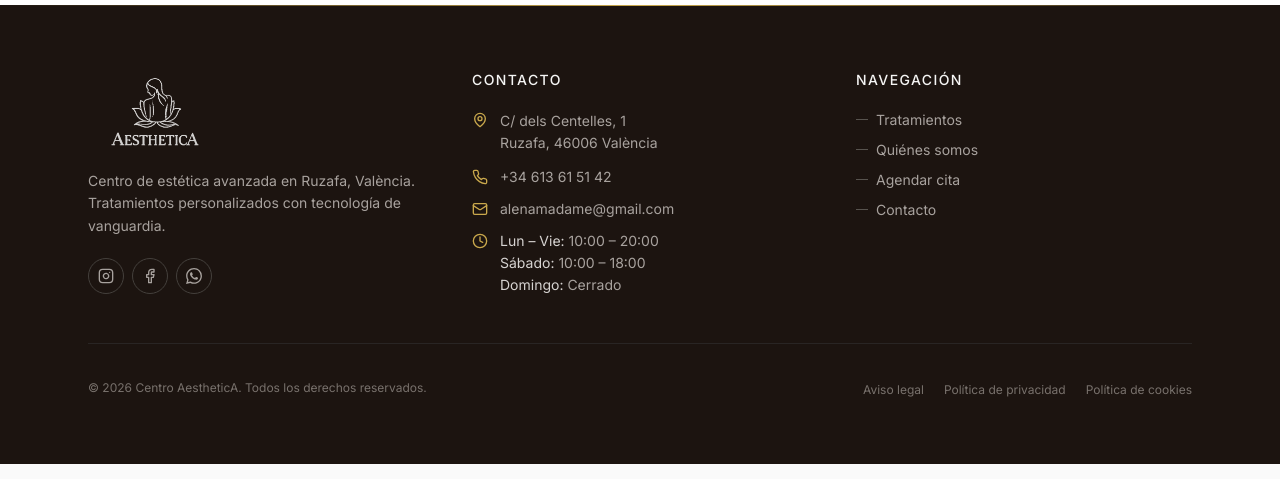
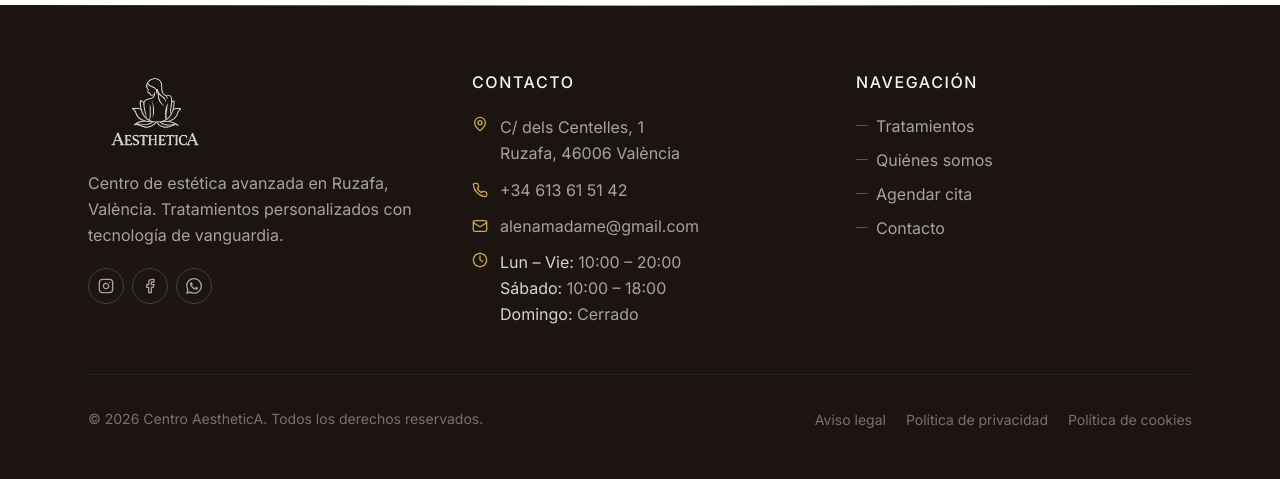
Before and after one commit to lalego/aesthetica-web, a React (Vite) app: page / in a window 1280 px wide. Shown: the part 4671-5150 px from the top of the page. Built offline with nearby package versions, Linux system fonts and the light colour scheme; no server answers; the database is empty; a web font is replaced by a local one.

Commit message:
fix: letras del footer más grandes

```diff
--- a/src/components/layout/Footer.tsx
+++ b/src/components/layout/Footer.tsx
@@ -27,7 +27,7 @@ export const Footer = () => {
           {/* Marca */}
           <div className="space-y-5">
             <img src="/aesthetica.png" alt="AestheticA" className="h-20 w-auto brightness-0 invert opacity-80" />
-            <p className="text-sm leading-relaxed">
+            <p className="text-base leading-relaxed">
               Centro de estética avanzada en {CLINIC.address.district}, {CLINIC.address.city}.
               Tratamientos personalizados con tecnología de vanguardia.
             </p>
@@ -63,8 +63,8 @@ export const Footer = () => {
 
           {/* Contacto */}
           <div className="space-y-5">
-            <p className="text-stone-100 text-sm font-medium uppercase tracking-widest">Contacto</p>
-            <address className="not-italic text-sm space-y-3">
+            <p className="text-stone-100 text-base font-medium uppercase tracking-widest">Contacto</p>
+            <address className="not-italic text-base space-y-3">
               <div className="flex items-start gap-3">
                 <MapPin className="w-4 h-4 mt-0.5 text-gold-400 shrink-0" />
                 <a href={CLINIC.maps.href} target="_blank" rel="noopener noreferrer" className="hover:text-stone-100 transition-colors leading-relaxed">
@@ -99,8 +99,8 @@ export const Footer = () => {
 
           {/* Navegación */}
           <div className="space-y-5">
-            <p className="text-stone-100 text-sm font-medium uppercase tracking-widest">Navegación</p>
-            <ul className="text-sm space-y-2.5">
+            <p className="text-stone-100 text-base font-medium uppercase tracking-widest">Navegación</p>
+            <ul className="text-base space-y-2.5">
               {NAV_LINKS.map(({ label, href }) => (
                 <li key={href}>
                   <a href={href} className="flex items-center gap-2 group hover:text-gold-400 transition-colors">
@@ -115,13 +115,13 @@ export const Footer = () => {
 
         {/* Línea inferior */}
         <div className="border-t border-stone-800 pt-8 flex flex-col md:flex-row justify-between items-center gap-4">
-          <p className="text-xs text-stone-500">
+          <p className="text-sm text-stone-500">
             © {year} Centro AestheticA. Todos los derechos reservados.
           </p>
           <ul className="flex flex-wrap gap-5">
             {LEGAL_LINKS.map(({ label, to }) => (
               <li key={to}>
-                <Link to={to} className="text-xs text-stone-500 hover:text-gold-400 transition-colors">
+                <Link to={to} className="text-sm text-stone-500 hover:text-gold-400 transition-colors">
                   {label}
                 </Link>
               </li>
```
